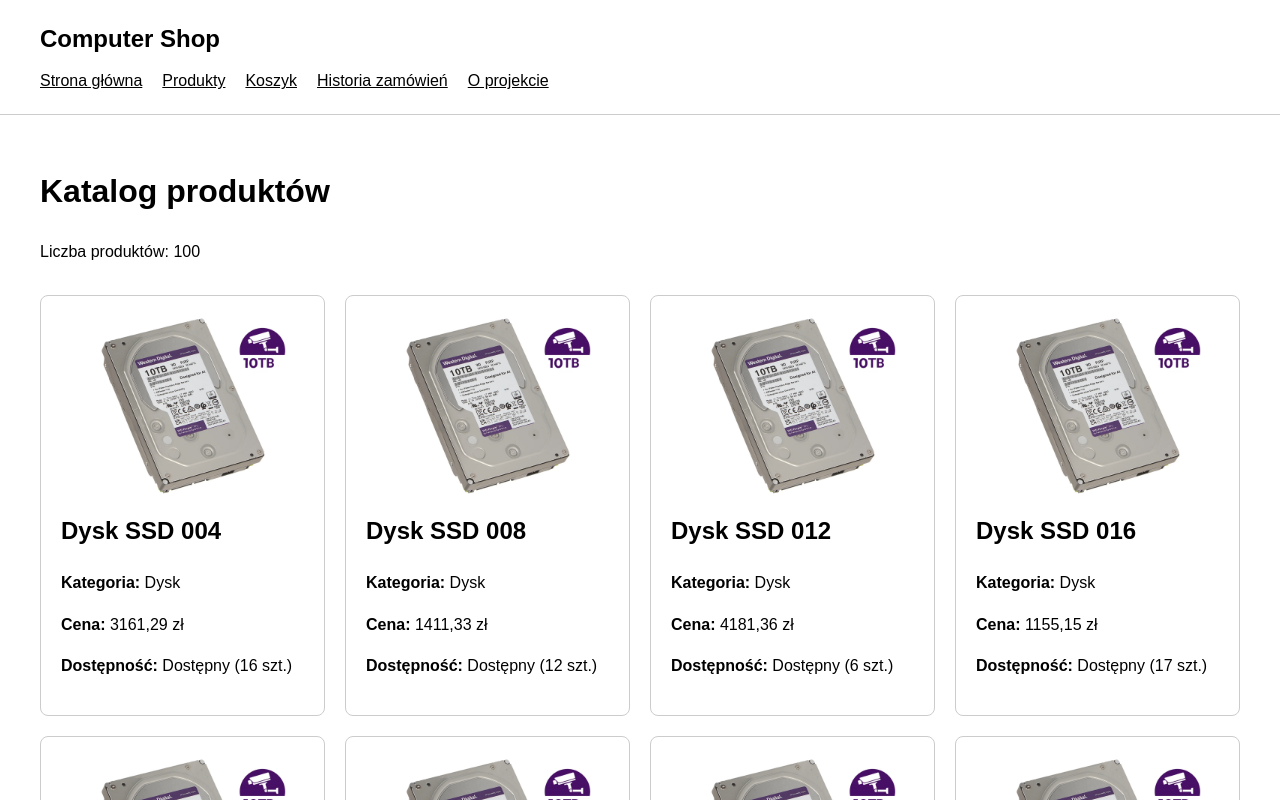
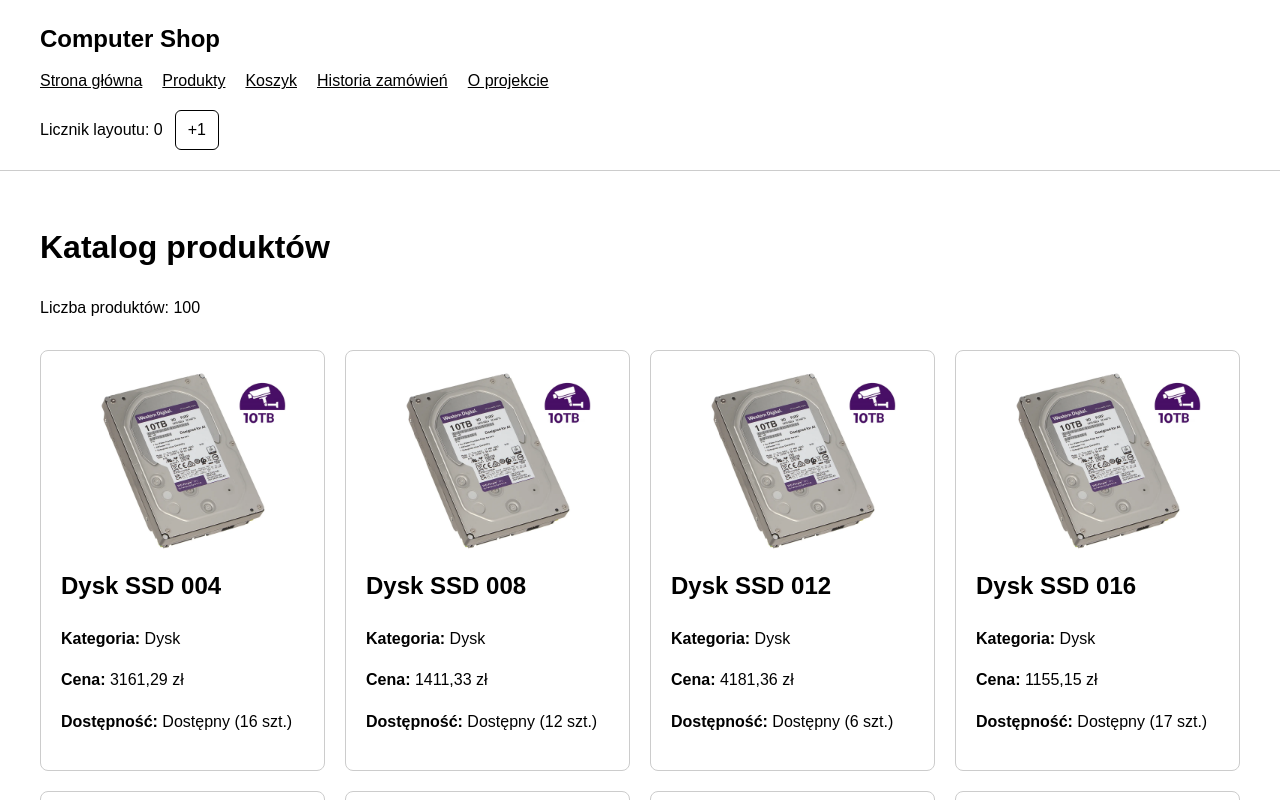
Before and after one commit to artubittu/computer-shop-2026al, a Next.js app in the folder computer-shop-2026al/: page /product-list in a window 1280 px wide. Shown: the top 800 px of the page. Built offline with nearby package versions, Linux system fonts and the light colour scheme.

Commit message:
Add Lab 06 extensions

```diff
--- /dev/null
+++ b/computer-shop-2026al/app/api/products/route.ts
@@ -0,0 +1,41 @@
+import { NextRequest, NextResponse } from "next/server";
+import { getProducts } from "../../../lib/products/repository";
+import type { ProductType } from "../../../lib/products/types";
+
+const productTypes: ProductType[] = [
+  "cpu",
+  "gpu",
+  "ram",
+  "disk",
+];
+
+export async function GET(request: NextRequest) {
+  const searchParams = request.nextUrl.searchParams;
+
+  const type = searchParams.get("type");
+  const sort = searchParams.get("sort") ?? "name";
+
+  if (type && !productTypes.includes(type as ProductType)) {
+    return NextResponse.json(
+      { error: "Nieprawidłowa kategoria produktu." },
+      { status: 400 }
+    );
+  }
+
+  if (sort !== "name" && sort !== "date") {
+    return NextResponse.json(
+      { error: "Nieprawidłowy sposób sortowania." },
+      { status: 400 }
+    );
+  }
+
+  let products = await getProducts(sort);
+
+  if (type) {
+    products = products.filter(
+      (product) => product.type === type
+    );
+  }
+
+  return NextResponse.json(products);
+}
--- a/computer-shop-2026al/app/globals.css
+++ b/computer-shop-2026al/app/globals.css
@@ -136,3 +136,33 @@ textarea:focus-visible {
   outline: 3px solid currentColor;
   outline-offset: 3px;
 }
+
+.loading-page {
+  padding: 24px 0;
+}
+
+.loading-page p {
+  margin-top: 16px;
+  font-size: 1.1rem;
+}
+
+.layout-counter {
+  display: flex;
+  align-items: center;
+  gap: 12px;
+  margin-top: 16px;
+}
+
+.layout-counter button {
+  padding: 6px 12px;
+  border: 1px solid currentColor;
+  border-radius: 6px;
+  background: transparent;
+  font: inherit;
+  cursor: pointer;
+}
+
+.layout-counter button:focus-visible {
+  outline: 3px solid currentColor;
+  outline-offset: 3px;
+}
--- a/computer-shop-2026al/app/layout.tsx
+++ b/computer-shop-2026al/app/layout.tsx
@@ -1,6 +1,7 @@
 import type { Metadata } from "next";
 import "./globals.css";
 import Navigation from "@/components/Navigation";
+import LayoutCounter from "../components/LayoutCounter";
 
 export const metadata: Metadata = {
   title: {
@@ -23,6 +24,7 @@ export default function RootLayout({
           <div className="container">
             <p className="site-title">Computer Shop</p>
             <Navigation />
+            <LayoutCounter />
           </div>
         </header>
 
--- /dev/null
+++ b/computer-shop-2026al/components/LayoutCounter.tsx
@@ -0,0 +1,20 @@
+"use client";
+
+import { useState } from "react";
+
+export default function LayoutCounter() {
+  const [count, setCount] = useState(0);
+
+  return (
+    <div className="layout-counter">
+      <span>Licznik layoutu: {count}</span>
+
+      <button
+        type="button"
+        onClick={() => setCount((current) => current + 1)}
+      >
+        +1
+      </button>
+    </div>
+  );
+}
--- a/computer-shop-2026al/lib/products/repository.ts
+++ b/computer-shop-2026al/lib/products/repository.ts
@@ -16,9 +16,14 @@ const products: Product[] = validateProducts(rawProducts);
 
 export type ProductSort = "name" | "date";
 
+function delay(ms: number): Promise<void> {
+  return new Promise((resolve) => setTimeout(resolve, ms));
+}
+
 export async function getProducts(
   sort: ProductSort = "name"
 ): Promise<Product[]> {
+    await delay(2000);
   const result = [...products];
 
   if (sort === "name") {
```
Also changed, not shown: computer-shop-2026al/app/product-list/loading.tsx (added, +11 -0 lines).
